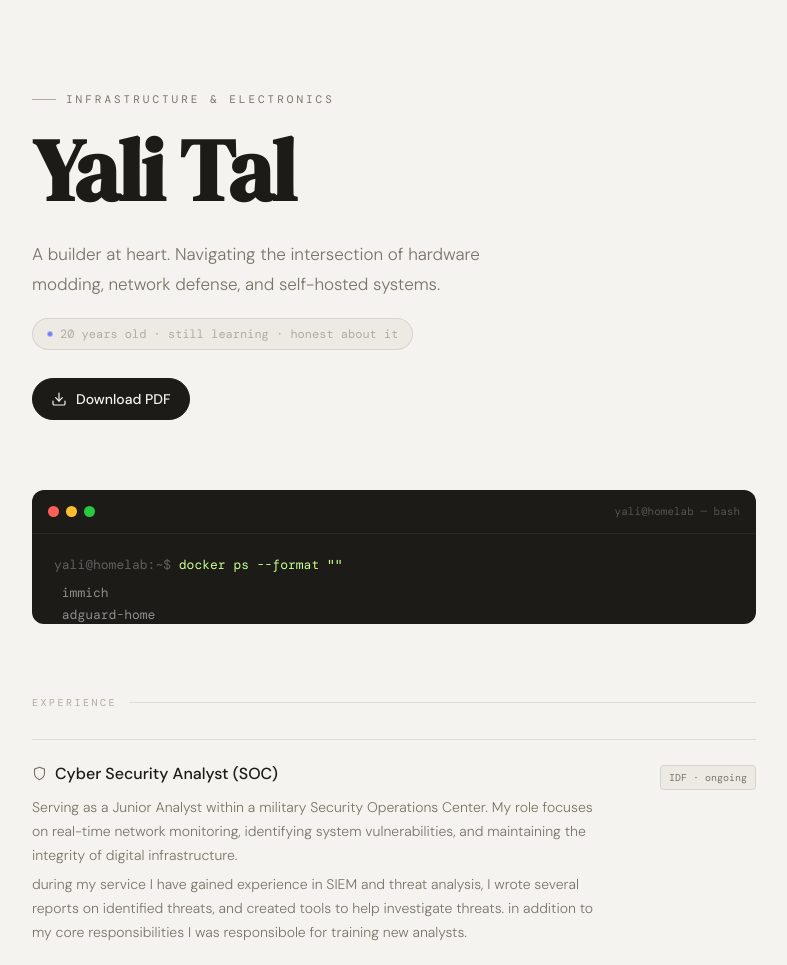
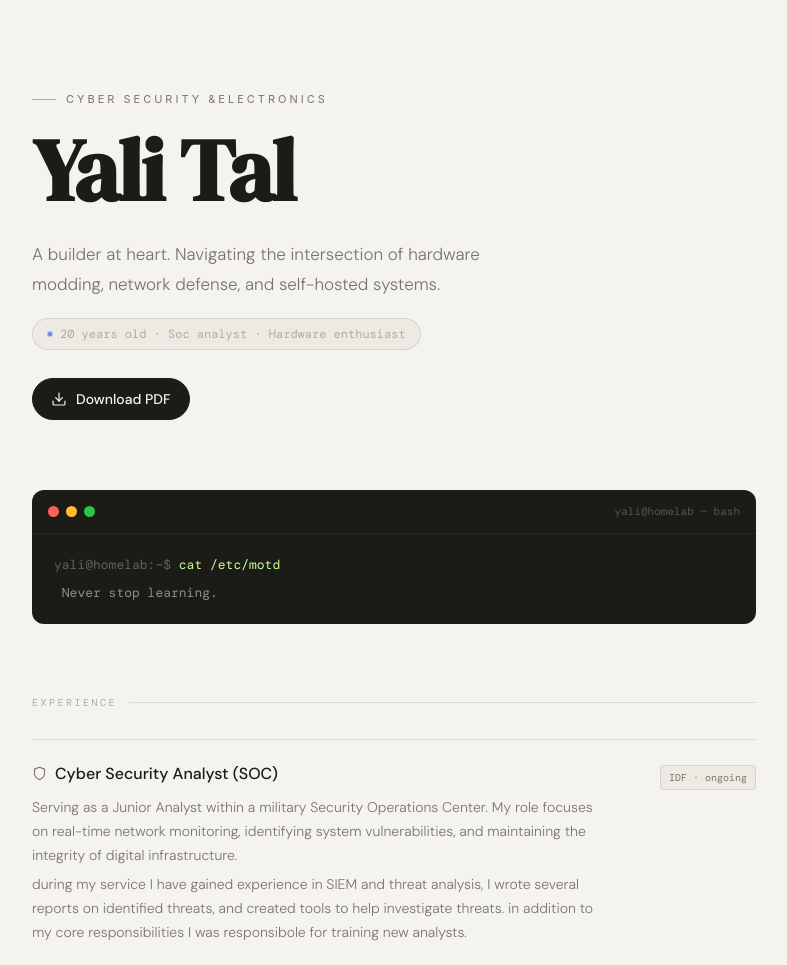
Before and after one commit to YaliBayer/YaliBayer, a Django app: page / in a window 1280 px wide. Shown: the top 965 px of the page, without its empty margins (246-1033 px from the left). Run offline with Django 4.2, Linux system fonts and the light colour scheme.

Commit message:
text update 2

```diff
--- a/core/templates/resume.html
+++ b/core/templates/resume.html
@@ -3,7 +3,7 @@
 <head>
   <meta charset="UTF-8">
   <meta name="viewport" content="width=device-width, initial-scale=1.0">
-  <title>Yali Tal | Infrastructure & Electronics</title>
+  <title>Yali Tal</title>
   <link href="https://fonts.googleapis.com/css2?family=DM+Serif+Display&family=DM+Mono:wght@400;500&family=DM+Sans:wght@300;400;500&display=swap" rel="stylesheet">
   <style>
     :root {
@@ -47,7 +47,7 @@
     }
 
     .eyebrow {
-      font-family: 'DM Mono', monospace;
+      font-family: -apple-system, BlinkMacSystemFont;
       font-size: 11px;
       letter-spacing: 3px;
       text-transform: uppercase;
@@ -419,10 +419,10 @@
 
   <!-- Hero -->
   <header>
-    <p class="eyebrow">Infrastructure & Electronics</p>
+    <p class="eyebrow">Cyber security &Electronics</p>
     <h1>Yali Tal</h1>
     <p class="bio">A builder at heart. Navigating the intersection of hardware modding, network defense, and self-hosted systems.</p>
-    <span class="age-note"><span class="age-dot"></span>20 years old &middot; still learning &middot; honest about it</span>
+    <span class="age-note"><span class="age-dot"></span>20 years old &middot; Soc analyst &middot; Hardware enthusiast</span>
     <div class="hero-actions">
       <a href="{% url 'download_resume' %}" class="download-link">
         <svg width="16" height="16" viewBox="0 0 24 24" fill="none" stroke="currentColor" stroke-width="1.8" stroke-linecap="round" stroke-linejoin="round" aria-hidden="true"><path d="M21 15v4a2 2 0 0 1-2 2H5a2 2 0 0 1-2-2v-4"/><polyline points="7 10 12 15 17 10"/><line x1="12" y1="15" x2="12" y2="3"/></svg>
@@ -581,9 +581,9 @@
 <script>
   // ── Terminal typewriter ──
   const lines = [
-    { cmd: 'uptime', out: ' 11:42:03 up 47 days, 3:19,  load: 0.08, 0.12, 0.10' },
-    { cmd: 'docker ps --format "{{.Names}}"', out: ' immich\n adguard-home\n home-assistant\n portainer' },
-    { cmd: 'cat /etc/motd', out: " still learning. that's the point." },
+    { cmd: 'whoami', out: 'yali, 20 years old, Soc analyst and hardware enthusiast' },
+    { cmd: 'cat /etc/motd', out: " Never stop learning." },
+    { cmd: 'docker ps --format "{{.Names}}"', out: ' immich, adguard-home, home-assistant' }
   ];
 
   let li = 0, ci = 0, typing = true;
```
